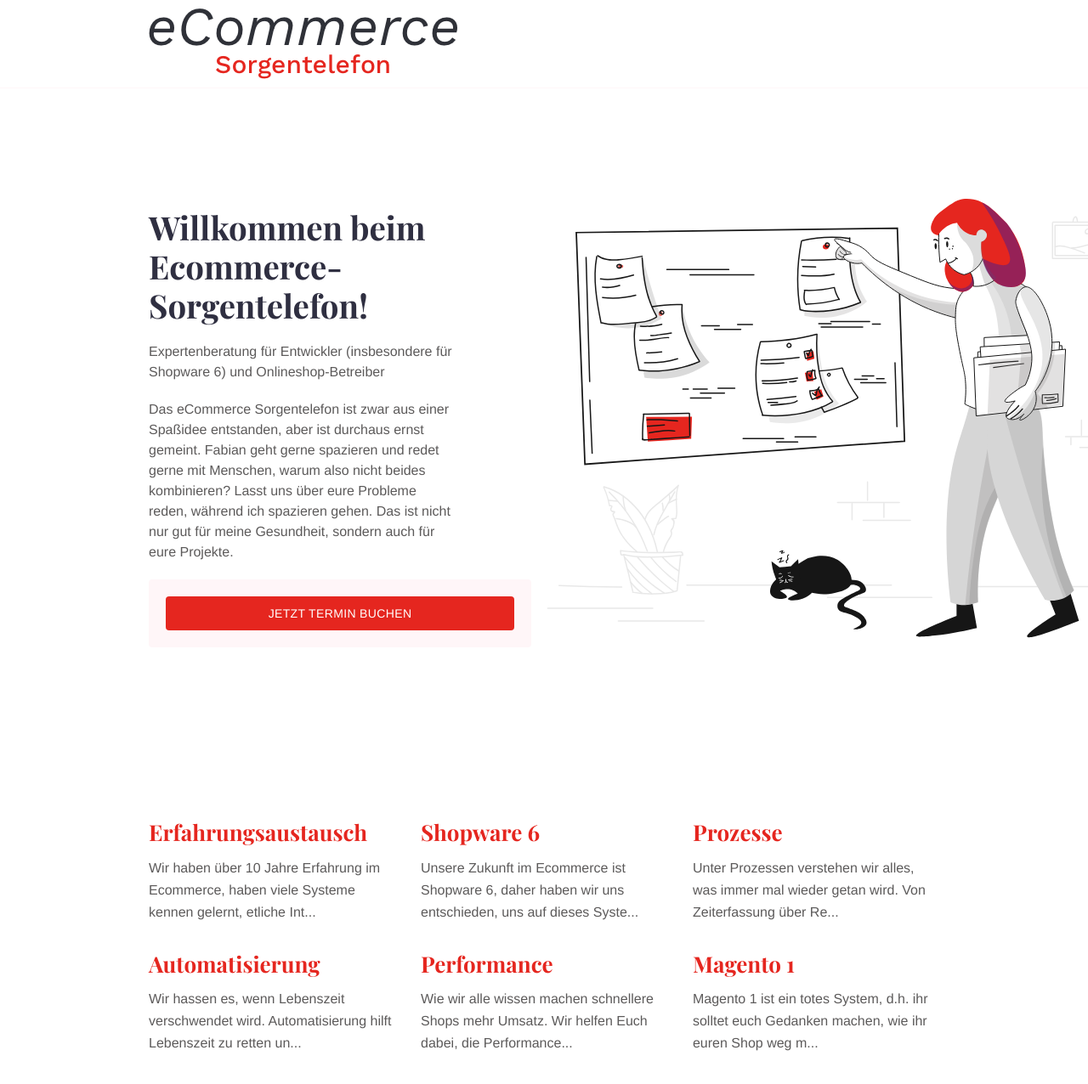
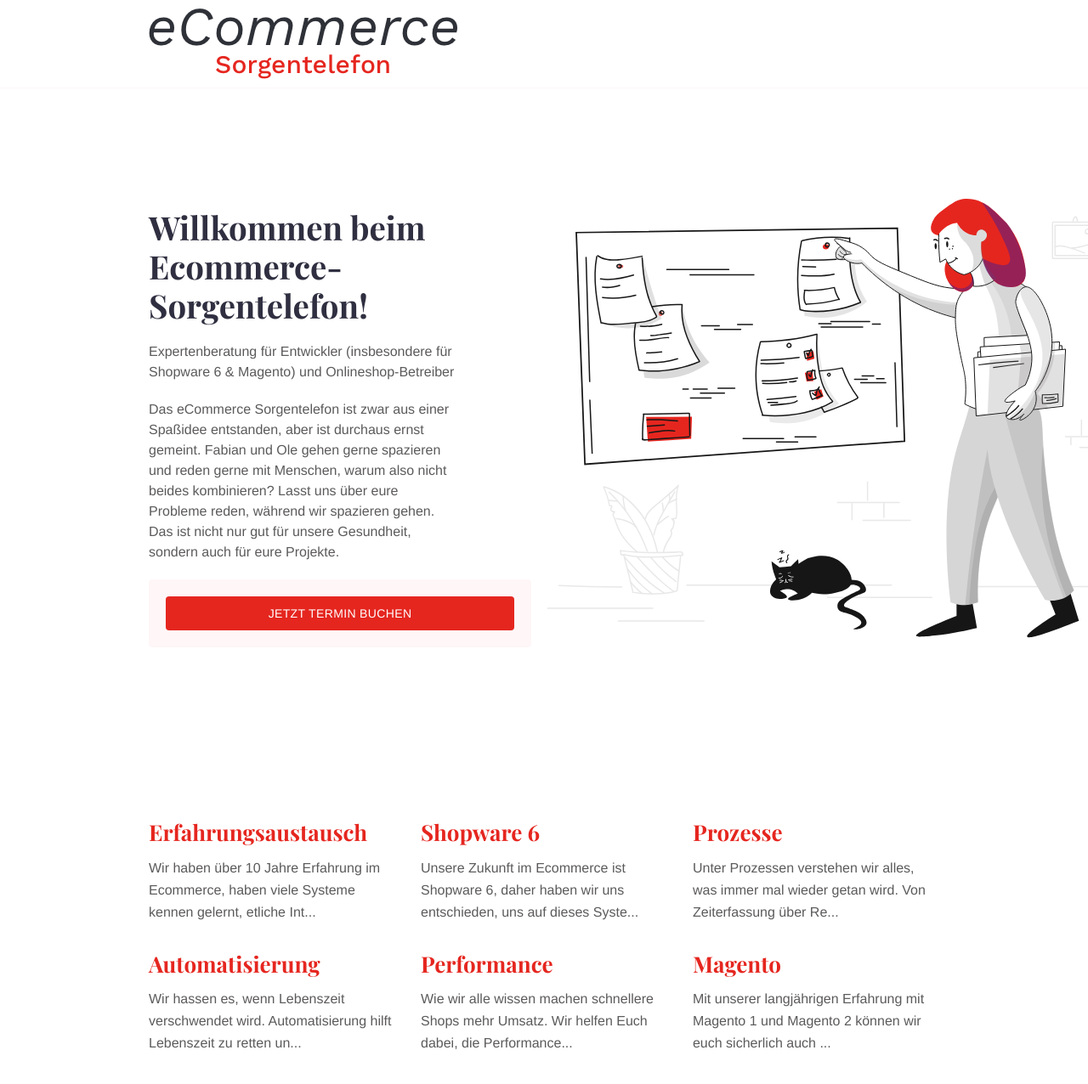
Before and after one commit to mautz-et-tong/sorgentelefon, a Jekyll site: the page built from index.md, in a window 1280 px wide and 1400 px high. Shown: the top 1276 px of the window at 85% size. Built offline with Jekyll 4.4.1, drawn with Linux system fonts in a browser that asks for light colours.

Commit message:
Add Ole and extend Magento page

```diff
--- /dev/null
+++ b/_services/magento.md
@@ -0,0 +1,21 @@
+---
+title: "Magento"
+date: 2018-11-18T12:33:46+10:00
+weight: 6
+show_call_box: true
+layout: service
+---
+
+![christian-lue-flZavsQyeIk-unsplash.jpg](/images/services/christian-lue-flZavsQyeIk-unsplash.jpg)
+
+Mit unserer langjährigen Erfahrung mit Magento 1 und Magento 2 können wir euch sicherlich auch bei eurer Frage zu Magento helfen.
+Magento 1 wird bereits seit mehreren Jahren nicht mehr weiterentwickelt und kann nur mit Ansätzen wie [openmage](https://www.openmage.org/de/) oder [Mage One](https://mage-one.com/) sicher weiter betrieben werden.
+Wenn ihr also noch auf Magento 1 unterwegs seid, solltet ihr euch Gedanken machen, wie ihr euren Shop migriert.
+Wir können euch gerne ein paar Tipps geben, wie ihr das am besten anstellt.
+Aber auch im Fall, dass es zwingende Gründe gibt, Magento 1 weiterzubetreiben, können wir euch helfen.
+
+Magento 2 befindet sich in steter Weiterentwicklung und wird seit ein paar Monaten auch nochmal ganz konkret mittels [Mage-OS](https://mage-os.org/) von der Community zusätzlich gestärkt.
+Wir haben bereits einige Projekte mit Magento 2 umgesetzt und verfolgen die Entwicklung des Systems sehr genau.
+Somit können wir sowohl bei Detailfragen als auch bei strukturellen Entscheidungen sinnvoll weiterhelfen.
+
+Foto von <a href="https://unsplash.com/de/@christianlue?utm_content=creditCopyText&utm_medium=referral&utm_source=unsplash">Christian Lue</a> auf <a href="https://unsplash.com/de/fotos/rot-und-weiss-love-me-neonlicht-beschilderung-flZavsQyeIk?utm_content=creditCopyText&utm_medium=referral&utm_source=unsplash">Unsplash</a>
--- a/_services/magento1.md
+++ /dev/null
@@ -1,17 +0,0 @@
----
-title: "Magento 1"
-date: 2018-11-18T12:33:46+10:00
-weight: 6
-show_call_box: true
-layout: service
----
-
-![christian-lue-flZavsQyeIk-unsplash.jpg](/images/services/christian-lue-flZavsQyeIk-unsplash.jpg)
-
-Magento 1 ist ein totes System, d.h. ihr solltet euch Gedanken machen, wie ihr euren Shop weg migriert. Wir können euch gerne ein paar Tipps geben, wie ihr das am besten anstellt.
-
-Aber auch wenn ihr euer Magento 1 weiter betreiben wollt, können wir euch helfen. Wir haben viel Erfahrung mit Magento 1 und können euch bei Problemen helfen.
-
-Ihr wollt noch eine Integration mit einem anderen System? Kein Problem, wir haben schon viele Systeme mit Magento 1 integriert und können euch auch hier helfen.
-
-Foto von <a href="https://unsplash.com/de/@christianlue?utm_content=creditCopyText&utm_medium=referral&utm_source=unsplash">Christian Lue</a> auf <a href="https://unsplash.com/de/fotos/rot-und-weiss-love-me-neonlicht-beschilderung-flZavsQyeIk?utm_content=creditCopyText&utm_medium=referral&utm_source=unsplash">Unsplash</a>
--- a/index.md
+++ b/index.md
@@ -10,8 +10,8 @@ show_call_box: true
 
 # Willkommen beim Ecommerce-Sorgentelefon!
 
-Expertenberatung für Entwickler (insbesondere für Shopware 6) und Onlineshop-Betreiber
+Expertenberatung für Entwickler (insbesondere für Shopware 6 & Magento) und Onlineshop-Betreiber
 
-Das eCommerce Sorgentelefon ist zwar aus einer Spaßidee entstanden, aber ist durchaus ernst gemeint. Fabian geht gerne
-spazieren und redet gerne mit Menschen, warum also nicht beides kombinieren? Lasst uns über eure Probleme reden, während
-ich spazieren gehen. Das ist nicht nur gut für meine Gesundheit, sondern auch für eure Projekte.
+Das eCommerce Sorgentelefon ist zwar aus einer Spaßidee entstanden, aber ist durchaus ernst gemeint. Fabian und Ole gehen gerne
+spazieren und reden gerne mit Menschen, warum also nicht beides kombinieren? Lasst uns über eure Probleme reden, während
+wir spazieren gehen. Das ist nicht nur gut für unsere Gesundheit, sondern auch für eure Projekte.
```
